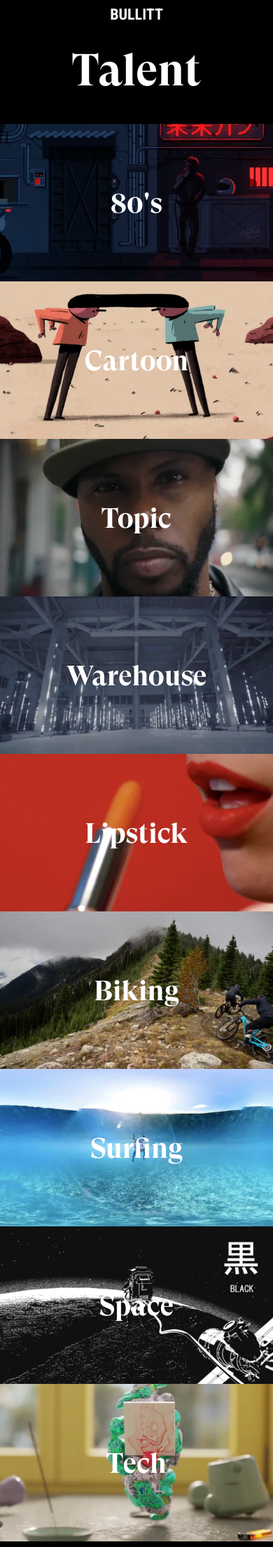
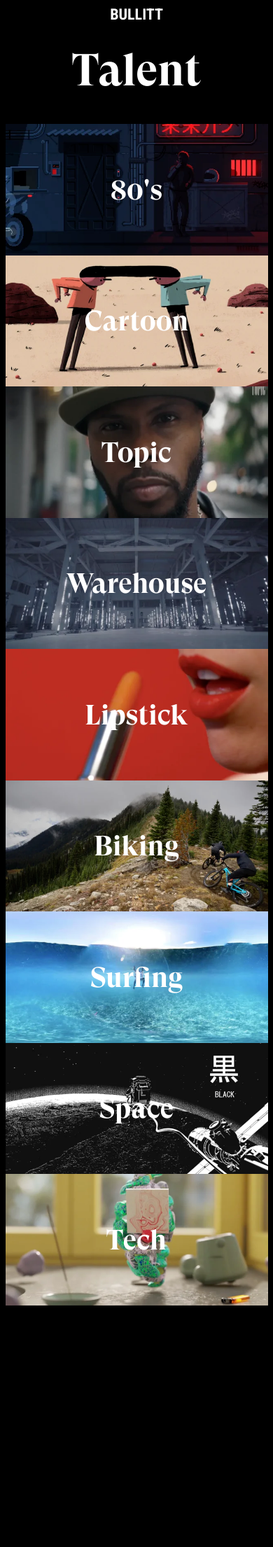
Before and after one commit to jonstieg/funkbillit, a PHP site: page / in a window 390 px wide; the page is wider, and only the part inside the window is pictured. Shown: that part at 70% size. After the commit the page ends 1865 px from the top of that part, so only its background shows below. Run offline with PHP 8.4, Linux system fonts and the light colour scheme.

Commit message:
get videos to fit properly on iphone

```diff
--- a/main.css
+++ b/main.css
@@ -32,7 +32,7 @@ body {
 }
 
 .thumbnail-section-wrap {
-  max-width: 1350px;
+  max-width: 960px;
   display: flex;
   flex-wrap: wrap;
   flex-direction: row;
@@ -59,8 +59,8 @@ body {
 
 .thumbnail-wrap {
   flex: none;
-  width: 450px;
-  height: 225px;
+  width: 375px;
+  height: 187.5px;
   object-fit: cover;
   cursor: pointer;
 }
@@ -82,7 +82,7 @@ body {
 .video-player {
   display: flex;
   flex-direction: row;
-  padding-top: 40px;
+  /* padding-top: 40px; */
   height: 400px;
 }
 
--- a/main.js
+++ b/main.js
@@ -1,5 +1,7 @@
 // url will change based on which video is clicked so make it a variable
 var url = '';
+
+var videoWidth = (/iPhone|iPod/.test(navigator.userAgent) && !window.MSStream) ? '375' : '650';
 
 // This function puts the video on the page
 function embedVideo(video) {
@@ -20,7 +22,7 @@ function loadVideo() {
 }
 
 function openVideoOverlay(videoLink, title) {
-  url = 'https://www.vimeo.com/api/oembed.json?url=' + encodeURIComponent(videoLink) + '&callback=embedVideo&title=false&byline=false&portrait=false&width=650';
+  url = 'https://www.vimeo.com/api/oembed.json?url=' + encodeURIComponent(videoLink) + '&callback=embedVideo&title=false&byline=false&portrait=false&width=' + videoWidth;;
   loadVideo();
   document.getElementById("video-overlay").style.display = "block";
   document.getElementById("video-title").innerHTML = title;
```
